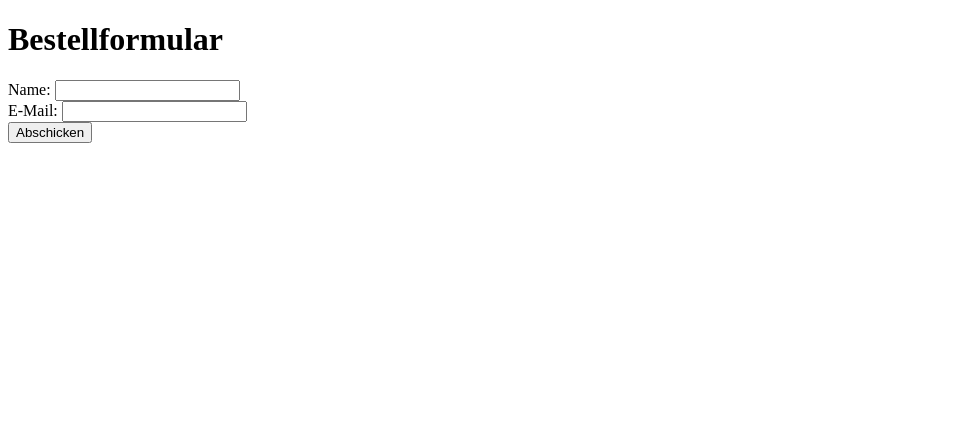
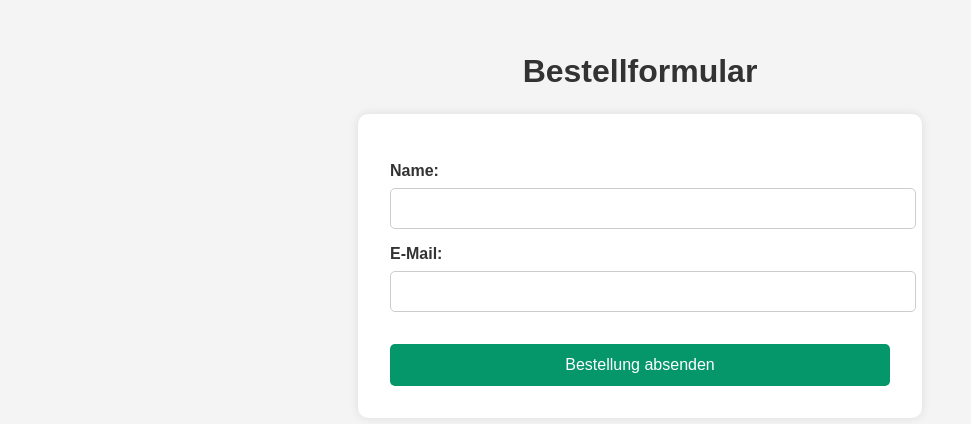
Before and after one commit to Jonas-dacode/M300, a plain HTML site: page checkout.html in a window 1280 px wide. Shown: the whole page, without its empty margins (0-971 px from the left). Drawn offline with Linux system fonts and the light colour scheme.

Commit message:
checkout.html

```diff
--- a/checkout.html
+++ b/checkout.html
@@ -2,43 +2,117 @@
 <html lang="de">
 <head>
   <meta charset="UTF-8" />
+  <meta name="viewport" content="width=device-width, initial-scale=1.0" />
   <title>Checkout</title>
+  <style>
+    body {
+      font-family: Arial, sans-serif;
+      background-color: #f4f4f4;
+      margin: 0;
+      padding: 2rem;
+      color: #333;
+    }
+    h1 {
+      text-align: center;
+      margin-bottom: 1.5rem;
+    }
+    form {
+      max-width: 500px;
+      margin: 0 auto;
+      background: white;
+      padding: 2rem;
+      border-radius: 10px;
+      box-shadow: 0 0 10px rgba(0,0,0,0.1);
+    }
+    label {
+      display: block;
+      margin-top: 1rem;
+      font-weight: bold;
+    }
+    input {
+      width: 100%;
+      padding: 0.75rem;
+      margin-top: 0.5rem;
+      border: 1px solid #ccc;
+      border-radius: 5px;
+    }
+    button {
+      margin-top: 2rem;
+      width: 100%;
+      background-color: #059669;
+      color: white;
+      border: none;
+      padding: 0.75rem;
+      font-size: 1rem;
+      border-radius: 5px;
+      cursor: pointer;
+    }
+    button:hover {
+      background-color: #047857;
+    }
+    .message {
+      text-align: center;
+      margin-top: 1rem;
+      font-weight: bold;
+    }
+    .error {
+      color: #dc2626;
+    }
+    .success {
+      color: #16a34a;
+    }
+  </style>
 </head>
 <body>
+
   <h1>Bestellformular</h1>
+
   <form id="checkoutForm">
     <label for="name">Name:</label>
     <input type="text" id="name" name="name" required />
-    <br />
+
     <label for="email">E-Mail:</label>
     <input type="email" id="email" name="email" required />
-    <br />
-    <button type="submit">Abschicken</button>
+
+    <button type="submit">Bestellung absenden</button>
   </form>
 
+  <div id="feedback" class="message"></div>
+
   <script>
-    // Beim Absenden des Formulars die Standardaktion unterbinden und per Fetch API senden
     document.getElementById('checkoutForm').addEventListener('submit', async function(event) {
       event.preventDefault();
+      const feedback = document.getElementById('feedback');
+      feedback.textContent = '';
+      feedback.className = 'message';
+
       const data = {
         name: document.getElementById('name').value,
         email: document.getElementById('email').value
       };
+
       try {
         const response = await fetch('/api/saveOrder', {
           method: 'POST',
           headers: { 'Content-Type': 'application/json' },
           body: JSON.stringify(data)
         });
+
         if (response.ok) {
-          alert('Daten erfolgreich gesendet!');
+          feedback.textContent = '✅ Deine Bestellung wurde erfolgreich übermittelt!';
+          feedback.classList.add('success');
+          document.getElementById('checkoutForm').reset();
         } else {
-          alert('Fehler beim Senden der Daten.');
+          feedback.textContent = '❌ Fehler beim Senden der Bestellung.';
+          feedback.classList.add('error');
         }
       } catch (err) {
-        console.error('Netzwerk-Fehler', err);
+        console.error('Netzwerkfehler:', err);
+        feedback.textContent = '⚠️ Es gab ein Problem mit der Verbindung.';
+        feedback.classList.add('error');
       }
     });
   </script>
+
 </body>
 </html>
```
